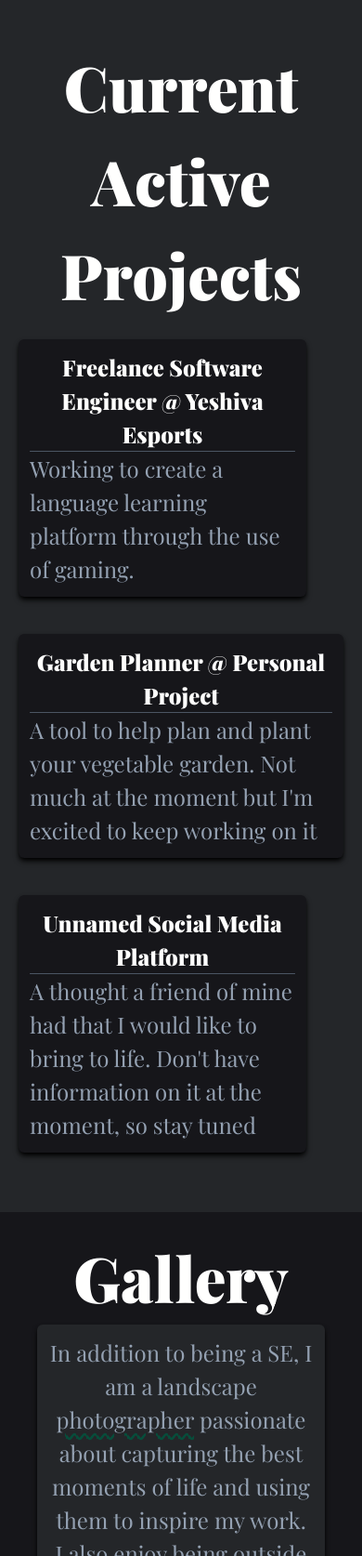
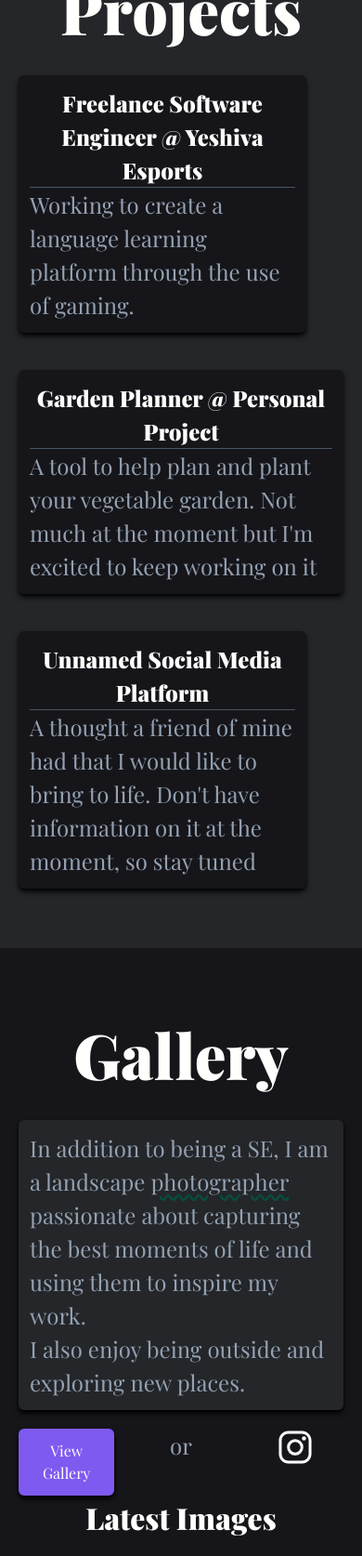
Before and after one commit to noxan-dev/personal-protfolioV2, a Flask app: page / in a window 390 px wide. Shown: the part 1303-2977 px from the top of the page at 93% size. Run offline with Flask 2, Linux system fonts and the light colour scheme; some libraries are stand-ins or nearby versions.

Commit message:
added gallery, changed main layout

```diff
--- a/app.py
+++ b/app.py
@@ -1,15 +1,11 @@
 from flask import Flask, render_template, flash, redirect, url_for, request, session
-from werkzeug.utils import secure_filename
 from flask_caching import Cache
 from datetime import datetime
 import os
-import requests
 import smtplib
-from flask_uploads import IMAGES, UploadSet, configure_uploads
 
-photos = UploadSet("photos", IMAGES)
 
-UPLOAD_FOLDER = 'static/images/gallery'
+UPLOAD_FOLDER = os.path.join('static', 'images/gallery')
 ALLOWED_EXTENSIONS = {'png', 'jpg', 'jpeg'}
 
 
@@ -17,9 +13,9 @@ cache = Cache(config={'CACHE_TYPE': 'simple'})
 app = Flask(__name__)
 cache.init_app(app)
 
-app.config["UPLOADED_PHOTOS_DEST"] = UPLOAD_FOLDER
+app.config["UPLOAD_FOLDER"] = UPLOAD_FOLDER
 app.config['SECRET_KEY'] = os.environ['SECRET_KEY']
-configure_uploads(app, photos)
+
 
 MAIL_USERNAME = 'chaimmalek@gmail.com'
 MAIL_PASSWORD = os.environ['MAIL_PASSWORD']
@@ -66,26 +62,28 @@ def about():
     return render_template('about.html')
 
 
-@app.route('/projects')
-# @cache.cached(timeout=60)
-def projects():
-    response = requests.get('https://api.github.com/users/noxan-dev/repos')
-    repos_json = response.json()
-    return render_template('projects.html', repos=repos_json)
-
-
 def allowed_file(filename):
     return '.' in filename and \
            filename.rsplit('.', 1)[1].lower() in ALLOWED_EXTENSIONS
 
 
-@app.route('/upload', methods=['GET', 'POST'])
-def upload():
-    if request.method == 'POST' and 'photo' in request.files:
-        photos.save(request.files['photo'])
-        flash("Photo saved.")
-        return redirect(url_for('redesign'))
-    return render_template('upload.html')
+# @app.route('/upload', methods=['GET', 'POST'])
+# def upload():
+#     # TODO: make so I can only upload an image
+#     # TODO: Add a delete option
+#     if request.method == 'POST' and 'photo' in request.files:
+#         photos.save(request.files['photo'])
+#         flash("Photo saved.")
+#         return redirect(url_for('redesign'))
+#     return render_template('upload.html')
+
+
+@app.route('/gallery')
+# @cache.cached(timeout=60)
+def gallery():
+    # TODO: Display all images in a gallery
+    images_file = os.listdir(app.config['UPLOAD_FOLDER'])
+    return render_template('gallery.html', images=images_file)
 
 
 if __name__ == '__main__':
--- a/requirements.txt
+++ b/requirements.txt
@@ -13,7 +13,6 @@ Jinja2==3.1.2
 MarkupSafe==2.1.1
 mkdocs-material-extensions==1.0.3
 pip==22.1.2
-requests==2.28.1
 setuptools==63.1.0
 urllib3==1.26.10
 Werkzeug==2.1.2
--- a/templates/about.html
+++ b/templates/about.html
@@ -9,6 +9,10 @@
     <section id="about" class="bg-[#16161a] h-screen">
         <div class="px-10 pt-5 lg:px-20 lg:py-28 h-full">
             <div class="md:pl-24 lg:pr-24 lg:max-w-lg text-center">
+                <div class="w-50 h-50 lg:w-96 lg:h-fit">
+                    <img src="{{ url_for('static', filename='images/headshot.jpg') }}"
+                     class="border-4 border-dashed lg:hover:border-solid border-black rounded-full" alt="headshot">
+                </div>
                 <h1 class="text-center">About Me, not from me</h1>
                 <p>Don't take my work for it</p> <br>
                 <p class="text-center"> In the near future we'll have something cool about this guy</p>
--- a/templates/indexV2.html
+++ b/templates/indexV2.html
@@ -17,11 +17,7 @@
                 {% endif %}
             {% endwith %}
         </div>
-        <div class="main px-5 py-28 grid gap-5 grid-rows-auto grid-flow-rows lg:grid-cols-auto lg:grid-flow-col h-fit w-full place-items-center">
-            <div class="w-50 h-50 lg:w-96 lg:h-fit">
-                <img src="{{ url_for('static', filename='images/headshot.jpg') }}"
-                     class="border-4 border-dashed lg:hover:border-solid border-black rounded-full" alt="headshot">
-            </div>
+        <div class="main px-5 py-28 grid gap-5 auto-rows-auto grid-flow-row lg:auto-cols-auto lg:grid-flow-col h-fit w-full place-items-center">
             <div class="intro-text text-center lg:px-14 lg:max-w-xl">
                 <h1>Hello, I'm <span
                         class="animate-[pulse_4s_ease-in-out_infinite] underline decoration-wavy decoration-4 decoration-purple-900 underline-offset-4">Chaim</span>.
@@ -30,7 +26,7 @@
                 <hr class="border-b-2 rounded bg-gray-600 border-gray-600 mx-auto w-3/5">
                 <h2>Photographer</h2>
             </div>
-            <div class="grid gap-10 grid-rows-auto grid-flow-rows">
+            <div class="grid gap-10 auto-rows-auto grid-flow-row">
                 <div class="">
                     <div class="synopsys lg:max-w-lg">
                         <h2>Who am I</h2>
@@ -73,22 +69,22 @@
             <div class="place-self-center order-2 lg:order-1">
                 <div class="grid gap-10 grid-rows-auto grid-flow-rows lg:grid-cols-auto lg:grid-rows-2 lg:grid-flow-col max-w-2xl lg:ml-16">
                     <a href="https://www.yeshivaesports.com">
-                        <div class="p-3 shadow-md shadow-current lg:hover:shadow-current lg:hover:shadow-lg rounded-md bg-[#16161a] h-full">
+                        <div class="p-3 shadow-md shadow-current lg:hover:shadow-current lg:hover:shadow-lg rounded-md bg-[#16161a] h-full w-full">
                             <h3 class="text-center">Freelance Software Engineer @ Yeshiva Esports</h3>
                             <hr class="border-b-1 rounded bg-gray-600 border-gray-600 mx-auto">
                             <p>Working to create a language learning platform through the use of gaming.</p>
                         </div>
                     </a>
                     <a href="https://github.com/noxan-dev/Garden-Planner" class="col-span-2 h-fit">
-                        <div class="p-3 shadow-md shadow-current lg:hover:shadow-current lg:hover:shadow-lg rounded-md bg-[#16161a]">
+                        <div class="p-3 shadow-md shadow-current lg:hover:shadow-current lg:hover:shadow-lg rounded-md bg-[#16161a] h-full w-full">
                             <h3 class="text-center">Garden Planner @ Personal Project</h3>
                             <hr class="border-b-1 rounded bg-gray-600 border-gray-600 mx-auto">
                             <p>A tool to help plan and plant your vegetable garden. Not much at the moment but I'm
                                 excited to keep working on it</p>
                         </div>
                     </a>
-                    <a href="https://github.com/noxan-dev/Garden-Planner">
-                        <div class="p-3 shadow-md shadow-current lg:hover:shadow-current lg:hover:shadow-lg rounded-md bg-[#16161a] h-full">
+                    <a href="#">
+                        <div class="p-3 shadow-md shadow-current lg:hover:shadow-current lg:hover:shadow-lg rounded-md bg-[#16161a] h-full w-full">
                             <h3 class="text-center">Unnamed Social Media Platform</h3>
                             <hr class="border-b-1 rounded bg-gray-600 border-gray-600 mx-auto">
                             <p>A thought a friend of mine had that I would like to bring to life. Don't have information
@@ -106,8 +102,8 @@
         </div>
     </section>
     <section id="gallery" class="bg-[#16161a]">
-        <div class="px-10 pt-5 lg:px-20 lg:py-28 h-full">
-            <div class="md:pl-24 lg:pr-24 lg:max-w-lg text-center lg:hover:animate-bounce">
+        <div class="px-5 py-16 grid lg:grid-cols-2">
+            <div class="grid gap-5 auto-rows-auto grid-flow-row lg:pr-24 lg:max-w-lg justify-self-center lg:mt-28 w-fit h-fit place-items-center">
                 <h1>Gallery</h1>
                 <div class="p-3 shadow-md shadow-current rounded-md bg-[#242629]">
                     <p>In addition to being a SE, I am a landscape <span
@@ -116,7 +112,27 @@
                     </p>
                     <p>I also enjoy being outside and exploring new places.</p>
                 </div>
-                <p class="pb-16">Site in maintenance mode. Come back later for more</p>
+                <div class="grid gap-5 grid-cols-3 text-center w-fit h-fit">
+                    <button class="p-3 bg-[#7f5af0] text-[#fffffe] shadow-md shadow-black lg:hover:shadow-black lg:hover:shadow-lg lg:active:shadow-inner lg:active:shadow-black rounded-md">
+                        <a href="{{ url_for('gallery') }}" title="Instagram">View Gallery</a>
+                    </button>
+                    <p>or</p>
+                    <p><a class="text-white md:hover:bg-transparent hover:text-gray-400 w-fit h-fit"
+                          href="https://www.instagram.com/cma1ek/" title="Instagram">
+                        <ion-icon name="logo-instagram"></ion-icon>
+                    </a></p>
+                </div>
+            </div>
+            <div class="grid gap-5 grid-cols-2 grid-flow-row w-fit place-self-center">
+                <h2 class="text-center col-span-2">Latest Images</h2>
+                <img class="h-[25rem]"
+                     src="{{ url_for('static', filename=('images/gallery/V-Chaim-Malek-#5149-4.jpg')) }}" alt="">
+                <img class="h-[25rem]"
+                     src="{{ url_for('static', filename=('images/gallery/V-Chaim-Malek-#5149-1.jpg')) }}" alt="">
+                <img class="h-[25rem]"
+                     src="{{ url_for('static', filename=('images/gallery/V-Chaim-Malek-#5149-2.jpg')) }}" alt="">
+                <img class="h-[25rem]"
+                     src="{{ url_for('static', filename=('images/gallery/V-Chaim-Malek-#5149-3.jpg')) }}" alt="">
             </div>
         </div>
     </section>
@@ -142,7 +158,7 @@
                             </div>
                             <div class="lg:col-span-2">
                                 <label for="message" class="text-sm"></label>
-                                <textarea name="message" id="message" rows="6" cols="40"
+                                <textarea name="message" id="message" rows="6" cols="28"
                                           class="p-3 border-b-2 border-gray-600 rounded-md"
                                           placeholder="Add your Message here"></textarea>
                             </div>
--- a/templates/navbar.html
+++ b/templates/navbar.html
@@ -31,15 +31,11 @@
                            class="block py-2 pr-4 pl-3 rounded lg:bg-transparent lg:p-0 text-white hover:text-gray-400">Contact</a>
                     </li>
                     <li>
-                        <a href="{{ url_for('projects') }}"
-                           class="{{ 'bg-blue-700 lg:text-gray-400' if active_page == 'projects' }} block py-2 pr-4 pl-3 rounded lg:bg-transparent lg:p-0 text-white hover:text-gray-400">Projects</a>
-                    </li>
-                    <li>
                         <a href="https://chaimsblog.herokuapp.com"
                            class="block py-2 pr-4 pl-3 rounded lg:bg-transparent lg:p-0 text-white hover:text-gray-400">Blog</a>
                     </li>
                     <li>
-                        <a href="#"
+                        <a href="{{ url_for('gallery') }}"
                            class="block py-2 pr-4 pl-3 rounded lg:bg-transparent lg:p-0 text-white hover:text-gray-400">Gallery</a>
                     </li>
                 </ul>
```
Also changed, not shown: templates/gallery.html (added, +22 -0 lines), templates/upload.html (+5 -2 lines), static/images/gallery/S-Chaim-Malek-#5149-9.jpg (added), static/images/gallery/V-Chaim-Malek-#5149-1.jpg (added), static/images/gallery/V-Chaim-Malek-#5149-10.jpg (added), 8 other files.
